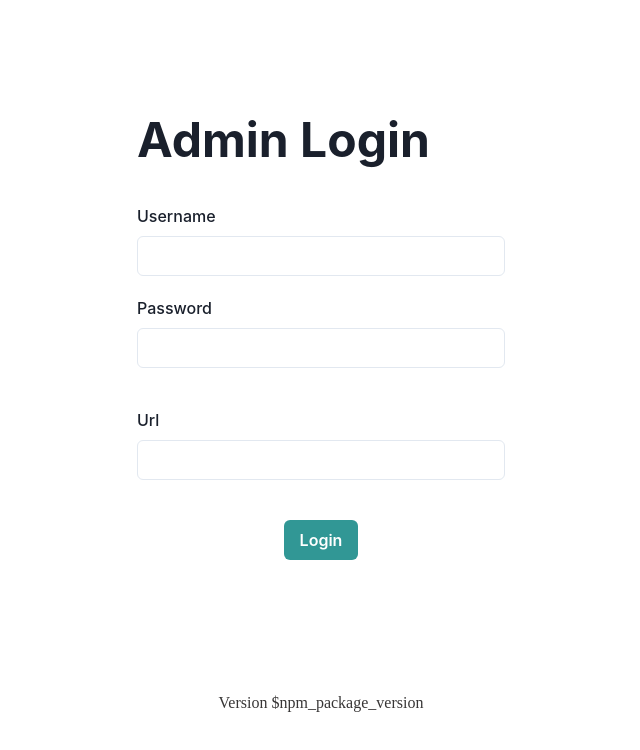
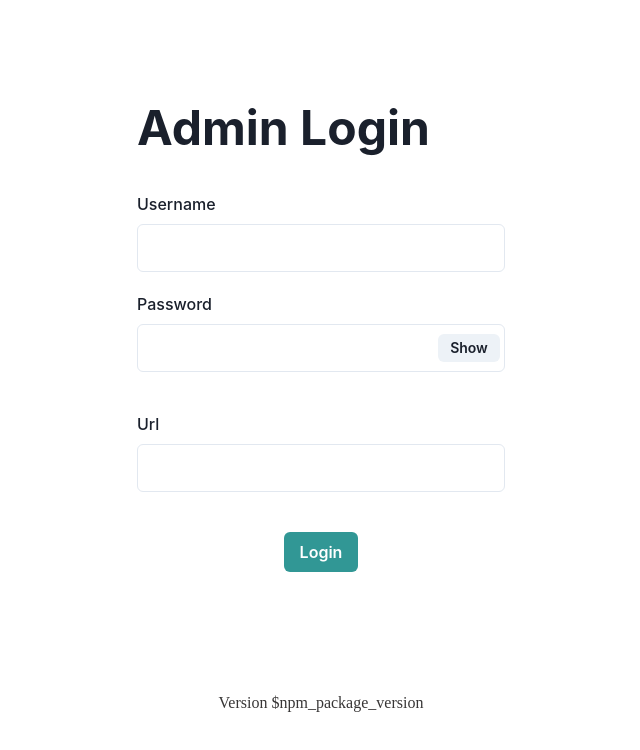
Before and after one commit to nibdo/bloben-admin, a React (Create React App) app: page /admin/users in a window 1280 px wide. Shown: the top 750 px of the page, without its empty margins (319-959 px from the left). Built offline with nearby package versions, Linux system fonts and the light colour scheme.

Commit message:
Add password reveal to inputs

```diff
--- a/src/components/LoginView.tsx
+++ b/src/components/LoginView.tsx
@@ -5,9 +5,11 @@ import {
   FormControl,
   FormLabel,
   Input,
+  InputGroup,
+  InputRightElement,
 } from '@chakra-ui/react';
 import { Heading } from '@chakra-ui/react';
-import React from 'react';
+import React, { useState } from 'react';
 import Separator from './Separator';
 
 interface LoginViewProps {
@@ -19,6 +21,9 @@ interface LoginViewProps {
 }
 const LoginView = (props: LoginViewProps) => {
   const { username, password, onChange, serverUrl, handleLogin } = props;
+
+  const [show, setShow] = useState(false);
+  const handleClick = () => setShow(!show);
 
   return (
     <div
@@ -37,22 +42,40 @@ const LoginView = (props: LoginViewProps) => {
         <Separator />
         <FormControl id="username" size="2xl">
           <FormLabel size="2xl">Username</FormLabel>
-          <Input name={'username'} value={username} onChange={onChange} />
+          <Input
+            size="lg"
+            name={'username'}
+            value={username}
+            onChange={onChange}
+          />
         </FormControl>
         <Separator height={20} />
         <FormControl id="password" size="2xl">
           <FormLabel size="2xl">Password</FormLabel>
-          <Input
-            type={'password'}
-            name={'password'}
-            value={password}
-            onChange={onChange}
-          />
+          <InputGroup size={'lg'}>
+            <Input
+              type={show ? 'text' : 'password'}
+              name={'password'}
+              value={password}
+              onChange={onChange}
+            />
+            <InputRightElement width="4.5rem">
+              <Button
+                _focus={{ boxShadow: 'none' }}
+                h="1.75rem"
+                size="sm"
+                onClick={handleClick}
+              >
+                {show ? 'Hide' : 'Show'}
+              </Button>
+            </InputRightElement>
+          </InputGroup>
         </FormControl>
         <Separator height={40} />
         <FormControl id="serverUrl" size="2xl">
           <FormLabel size="2xl">Url</FormLabel>
           <Input
+            size="lg"
             type={'serverUrl'}
             name={'serverUrl'}
             value={serverUrl}
--- a/src/pages/SettingsPage.tsx
+++ b/src/pages/SettingsPage.tsx
@@ -1,9 +1,12 @@
 import { AxiosResponse } from 'axios';
 import {
   Button,
+  Center,
   FormControl,
   FormLabel,
   Input,
+  InputGroup,
+  InputRightElement,
   Modal,
   ModalBody,
   ModalCloseButton,
@@ -25,6 +28,9 @@ const SettingsPage = (props: any) => {
 
   const [oldPassword, setOldPassword] = useState('');
   const [password, setPassword] = useState('');
+
+  const [show, setShow] = useState(false);
+  const handleClick = () => setShow(!show);
 
   const onChange = (e: any) => {
     if (e.target.name === 'oldPassword') {
@@ -73,6 +79,7 @@ const SettingsPage = (props: any) => {
             <FormLabel size="2xl">Current password</FormLabel>
             <Input
               name={'oldPassword'}
+              type={show ? 'text' : 'password'}
               value={oldPassword}
               onChange={onChange}
             />
@@ -80,17 +87,32 @@ const SettingsPage = (props: any) => {
           <Separator height={20} />
           <FormControl id="password" size="2xl">
             <FormLabel size="2xl">Password</FormLabel>
+            <InputGroup>
               <Input
-              type={'password'}
+                type={show ? 'text' : 'password'}
                 name={'password'}
                 value={password}
                 onChange={onChange}
               />
+              <InputRightElement width="4.5rem">
+                <Button
+                  _focus={{ boxShadow: 'none' }}
+                  h="1.75rem"
+                  size="sm"
+                  onClick={handleClick}
+                >
+                  {show ? 'Hide' : 'Show'}
+                </Button>
+              </InputRightElement>
+            </InputGroup>
           </FormControl>
           <Separator height={40} />
+          <Center>
             <Button onClick={handleChangePassword} colorScheme="teal" size="md">
               Confirm
             </Button>
+          </Center>
+          <Separator height={16} />
         </ModalBody>
       </ModalContent>
     </Modal>
--- a/src/pages/UsersPage.tsx
+++ b/src/pages/UsersPage.tsx
@@ -1,14 +1,16 @@
 import { AxiosResponse } from 'axios';
 import {
   Button,
+  Center,
   FormControl,
   FormLabel,
   Input,
+  InputGroup,
+  InputRightElement,
   Modal,
   ModalBody,
   ModalCloseButton,
   ModalContent,
-  ModalFooter,
   ModalHeader,
   ModalOverlay,
   useToast,
@@ -29,6 +31,9 @@ const UsersPage = () => {
   const [users, setUsers] = useState<GetUsersResponse[]>([]);
   const [username, setUsername] = useState('');
   const [password, setPassword] = useState('');
+
+  const [show, setShow] = useState(false);
+  const handleClick = () => setShow(!show);
 
   const getUsers = async (): Promise<void> => {
     try {
@@ -126,22 +131,42 @@ const UsersPage = () => {
           <ModalBody>
             <FormControl id="username" size="2xl">
               <FormLabel size="2xl">Username</FormLabel>
-              <Input name={'username'} value={username} onChange={onChange} />
+              <Input
+                size="lg"
+                name={'username'}
+                value={username}
+                onChange={onChange}
+              />
             </FormControl>
             <Separator height={20} />
             <FormControl id="password" size="2xl">
               <FormLabel size="2xl">Password</FormLabel>
-              <Input
-                type={'password'}
-                name={'password'}
-                value={password}
-                onChange={onChange}
-              />
+              <InputGroup size={'lg'}>
+                <Input
+                  size="lg"
+                  type={show ? 'text' : 'password'}
+                  name={'password'}
+                  value={password}
+                  onChange={onChange}
+                />
+                <InputRightElement width="4.5rem">
+                  <Button
+                    _focus={{ boxShadow: 'none' }}
+                    h="1.75rem"
+                    size="sm"
+                    onClick={handleClick}
+                  >
+                    {show ? 'Hide' : 'Show'}
+                  </Button>
+                </InputRightElement>
+              </InputGroup>
             </FormControl>
           </ModalBody>
-          <ModalFooter>
+          <Separator height={20} />
+          <Center>
             <Button onClick={handleCreate}>Confirm</Button>
-          </ModalFooter>
+          </Center>
+          <Separator height={20} />
         </ModalContent>
       </Modal>
     </>
```
Lines whose indentation alone changed are shown as unchanged.
